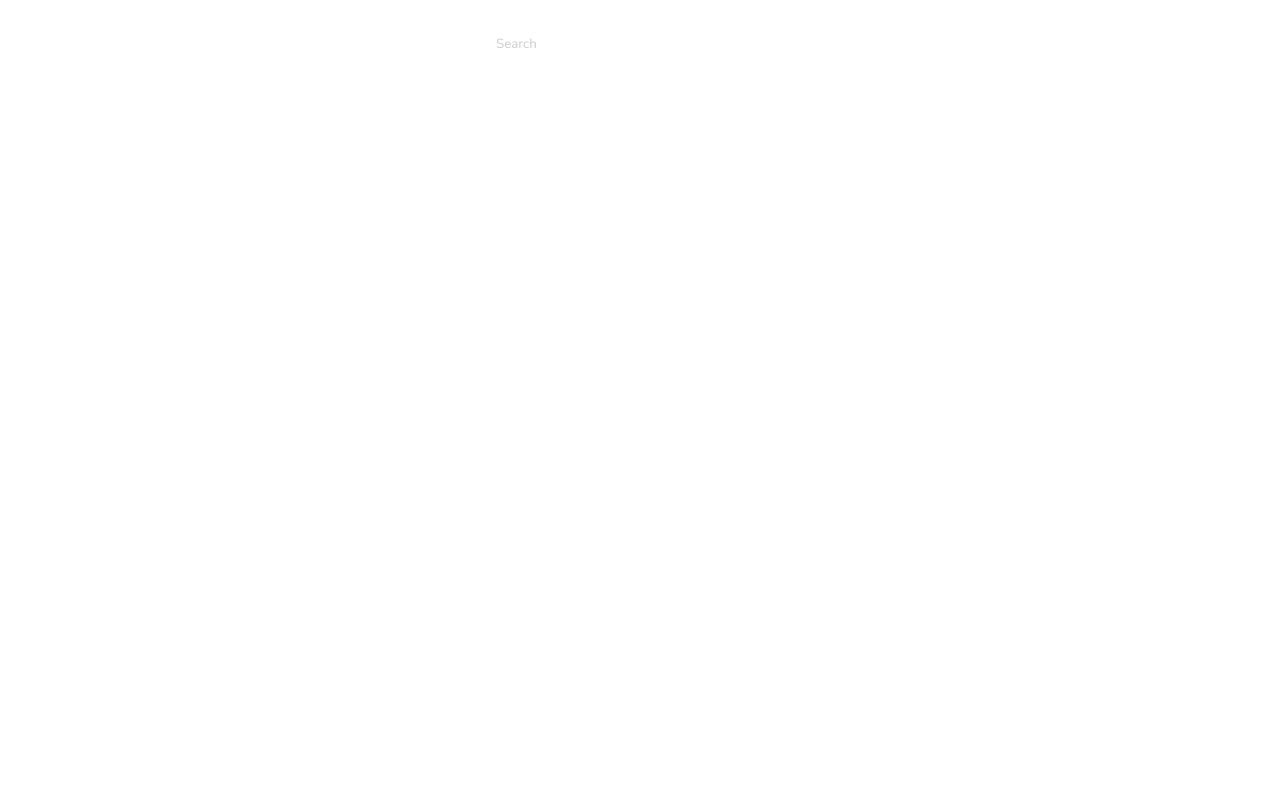
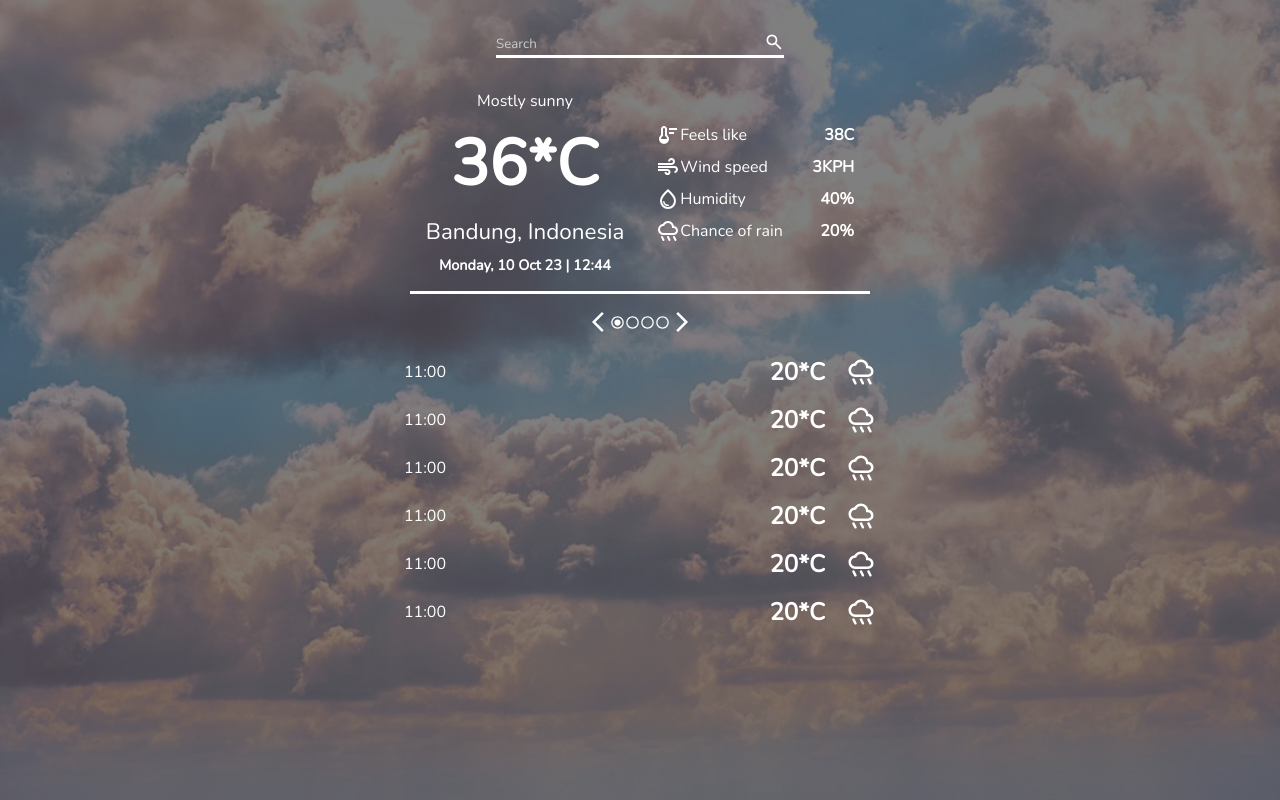
Before and after one commit to sevaaaDev/weather-app, a website built with webpack: page dist/index.html in a window 1280 px wide. Built offline with nearby package versions, Linux system fonts and the light colour scheme.

Commit message:
Add: cloudy as default body class

```diff
--- a/dist/index.html
+++ b/dist/index.html
@@ -7,7 +7,7 @@
     <link href="style.css" rel="stylesheet" />
     <script src="bundle.js" defer></script>
   </head>
-  <body>
+  <body class="cloudy">
     <main>
       <form class="search">
         <input type="text" name="place" placeholder="Search" />
```
